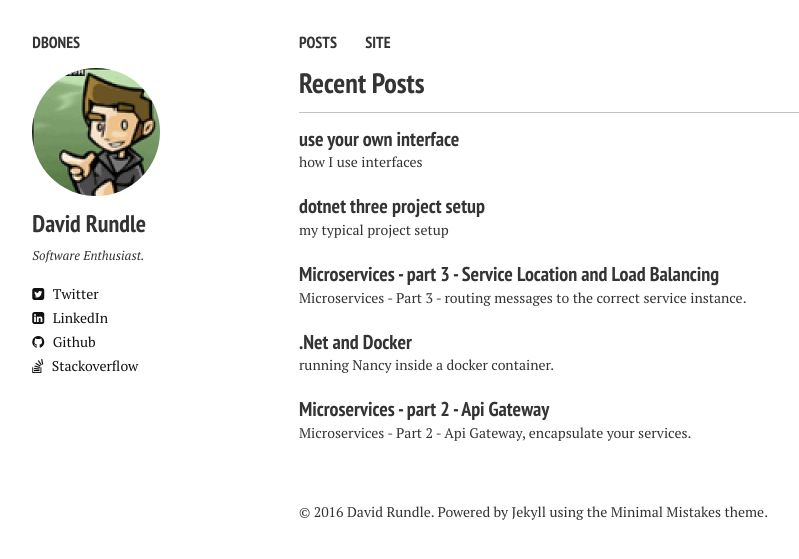
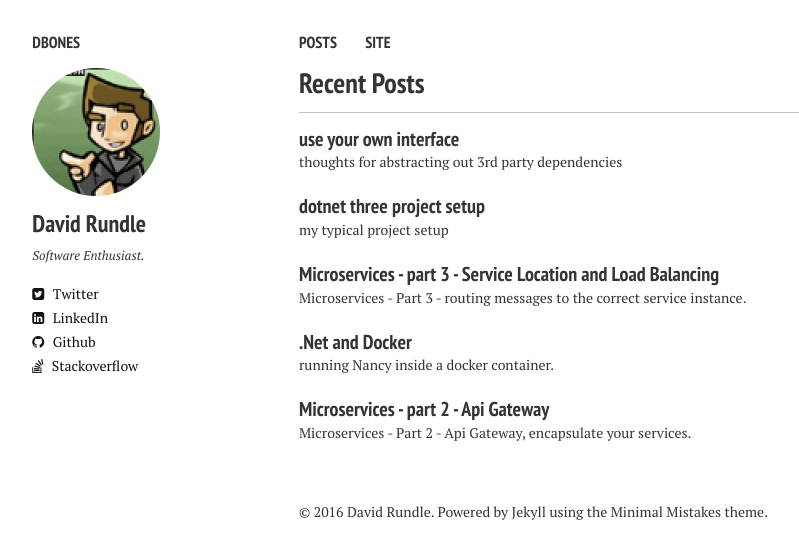
Before and after one commit to dbones/dbones.github.io, a Jekyll site: the page built from index.md, in a window 1280 px wide. Shown: the top 559 px of the page, without its empty margins (21-820 px from the left). Built offline with Jekyll 4.4.1, drawn with Linux system fonts in a browser that asks for light colours; nearby versions of some CDN libraries.

Commit message:
date and description

```diff
--- a/_posts/2016-08-03-use-your-own-interface.md
+++ b/_posts/2016-08-03-use-your-own-interface.md
@@ -2,8 +2,8 @@
 published: true
 layout: post
 title: use your own interface
-description: how I use interfaces
-date: 2016-07-23
+description: thoughts for abstracting out 3rd party dependencies
+date: 2016-08-03
 tags: [framework, architecture, dotnet]
 comments: false
 ---
```
